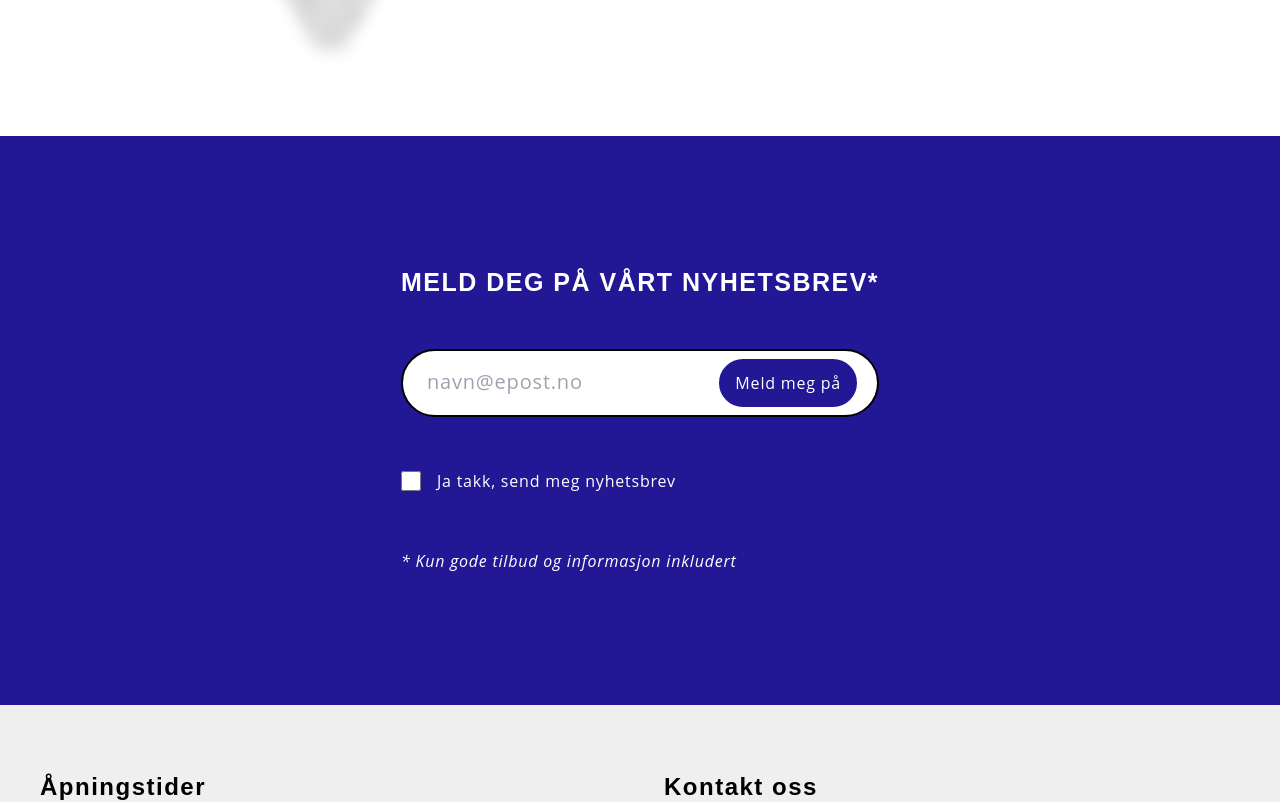
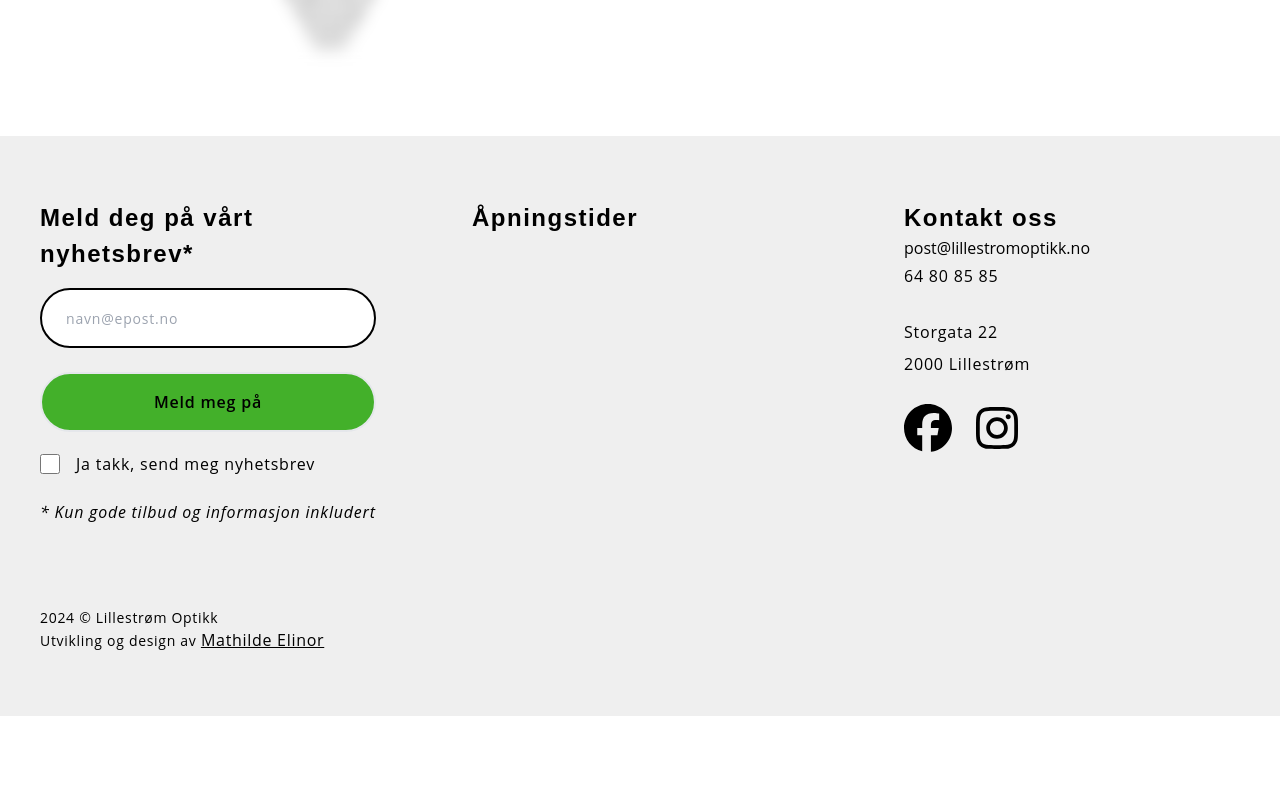
Before and after one commit to mathildeew/lillestromoptikk, a React (Vite) app: page / in a window 1280 px wide. Shown: the part 1940-2742 px from the top of the page. After the commit the page ends 2656 px from the top, so only its background shows below. Built offline with nearby package versions, Linux system fonts and the light colour scheme; no server answers; a web font is replaced by a local one.

Commit message:
adds new styles and moves newsletter to footer

```diff
--- a/src/components/Layout/Footer/index.jsx
+++ b/src/components/Layout/Footer/index.jsx
@@ -3,13 +3,17 @@ import { faFacebook, faInstagram } from "@fortawesome/free-brands-svg-icons";
 import { PortableText } from "@portabletext/react";
 import { useOpeningHours } from "../../../context/GetOpeninghours";
 import { PortableTextFooter } from "./PortableTextFooter";
+import Newsletter from "../../Newsletter";
 
 export default function Footer() {
   const { openingHours } = useOpeningHours();
 
   return (
-    <footer className="bg-grey w-full flex justify-center px-4 py-16 md:px-10">
-      <div className="w-full max-w-[1400px] grid gap-12 md:grid-cols-2">
+    <footer className="bg-grey w-full    px-4 py-16 md:px-10">
+      <div className="w-full max-w-[1400px] flex flex-col gap-20 mx-auto">
+        <div className="grid gap-10 sm:grid-cols-2 lg:grid-cols-3 lg:gap-24">
+          <Newsletter />
+
           <div>
             <h3>Åpningstider</h3>
             <PortableText value={openingHours.content} components={PortableTextFooter} />
@@ -36,6 +40,7 @@ export default function Footer() {
               </a>
             </div>
           </div>
+        </div>
 
         <div>
           <p className="text-sm">{new Date().getFullYear()} &copy; Lillestrøm Optikk</p>
--- a/src/components/Newsletter/index.jsx
+++ b/src/components/Newsletter/index.jsx
@@ -1,7 +1,5 @@
 import { useRef, useState } from "react";
 import emailjs from "@emailjs/browser";
-import { FontAwesomeIcon } from "@fortawesome/react-fontawesome";
-import { faArrowRightLong, faCheck } from "@fortawesome/free-solid-svg-icons";
 
 export default function Newsletter() {
   const [btnText, setBtnText] = useState("Meld meg på");
@@ -17,14 +15,7 @@ export default function Newsletter() {
   const sendEmail = (e) => {
     e.preventDefault();
 
-    emailjs
-      .sendForm(
-        "service_82iidek",
-        "template_v3dyddg",
-        e.target,
-        "iXpqM_-0f3ssTExHL"
-      )
-      .then(
+    emailjs.sendForm("service_82iidek", "template_v3dyddg", e.target, "iXpqM_-0f3ssTExHL").then(
       (result) => {
         console.log(result.text);
         console.log(e.target);
@@ -39,42 +30,22 @@ export default function Newsletter() {
   };
 
   return (
-    <section className=" bg-darkBlue px-4 py-24 md:px-10 md:py-32 md:flex md:items-center">
-      <div className="max-w-7xl flex flex-col gap-12 mx-auto ">
-        <h2 className="text-white">Meld deg på vårt nyhetsbrev*</h2>
-        <form className="flex flex-col gap-12" ref={form} onSubmit={sendEmail}>
+    <div className="max-w-lg flex flex-col gap-4 sm:col-span-3 lg:col-span-1">
+      <h3>Meld deg på vårt nyhetsbrev*</h3>
+      <form className="flex flex-col gap-4" ref={form} onSubmit={sendEmail}>
         <div className="relative w-full flex flex-col gap-6">
-            <input
-              id="epost"
-              type="email"
-              name="user_email"
-              className="bg-white w-full py-4 pl-6 border-2 border-black rounded-full"
-              placeholder="navn@epost.no"
-              required
-            />
-            <button
-              value="Send"
-              className="text-white px-4 py-2 border-2 border-white rounded-full md:absolute md:bg-darkBlue  md:right-5 md:top-2  transition-all 0.2s ease-in-out hover:bg-white hover:text-darkBlue lg:hover:border-darkBlue "
-            >
+          <input id="epost" type="email" name="user_email" className="bg-white w-full py-3 pl-6 border-2 border-black rounded-full" placeholder="navn@epost.no" required />
+          <button value="Send" className="btn-primary bg-green361">
             {btnText}
           </button>
         </div>
+
         <div className="flex items-center gap-4">
-            <input
-              className="bg-white"
-              type="checkbox"
-              role="checkbox"
-              onChange={handleCheckboxChange}
-              aria-checked={checked}
-              required
-            />
-            <p className="text-white">Ja takk, send meg nyhetsbrev</p>
+          <input className="bg-white" type="checkbox" role="checkbox" onChange={handleCheckboxChange} aria-checked={checked} required />
+          <p>Ja takk, send meg nyhetsbrev</p>
         </div>
       </form>
-        <p className="text-white italic">
-          * Kun gode tilbud og informasjon inkludert
-        </p>
+      <p className="italic">* Kun gode tilbud og informasjon inkludert</p>
     </div>
-    </section>
   );
 }
--- a/src/index.css
+++ b/src/index.css
@@ -76,7 +76,7 @@
   }
 
   input::placeholder {
-    font-size: 20px;
+    font-size: 14px;
   }
 
   input[type="checkbox"] {
--- a/src/pages/Home/index.jsx
+++ b/src/pages/Home/index.jsx
@@ -22,7 +22,6 @@ export default function Home() {
         <Hero />
         <Intro />
         <TimeForCheck />
-        <Newsletter />
       </main>
     </>
   );
```
Lines whose indentation alone changed are shown as unchanged.
